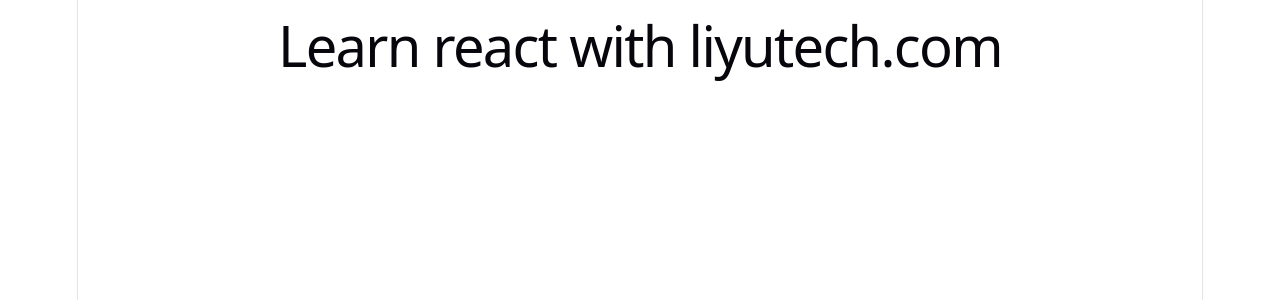
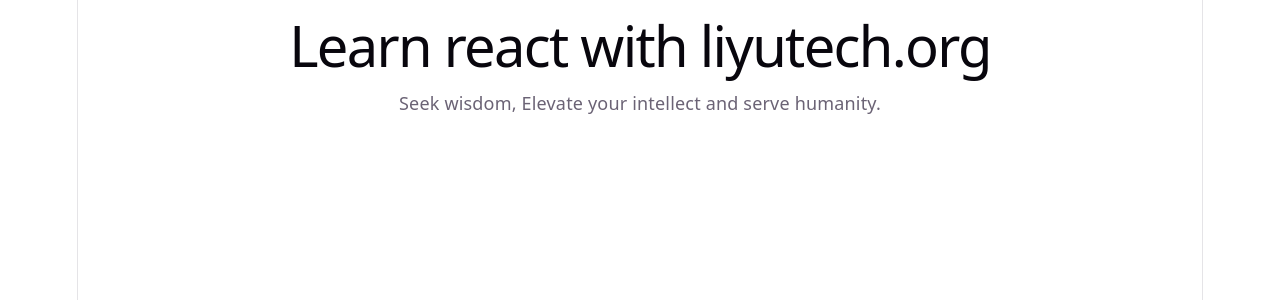
Before and after one commit to IyasuD/react-test, a React (Vite) app: page / in a window 1280 px wide. Shown: the top 300 px of the page. Built offline with nearby package versions, Linux system fonts and the light colour scheme.

Commit message:
Add sub heading

```diff
--- a/src/App.jsx
+++ b/src/App.jsx
@@ -3,7 +3,8 @@
 function App() {
   return (
     <>
-      <h1>Learn react with liyutech.com</h1>
+      <h1>Learn react with liyutech.org</h1>
+      <p>Seek wisdom, Elevate your intellect and serve humanity.</p>
     </>
   );
 }
```
